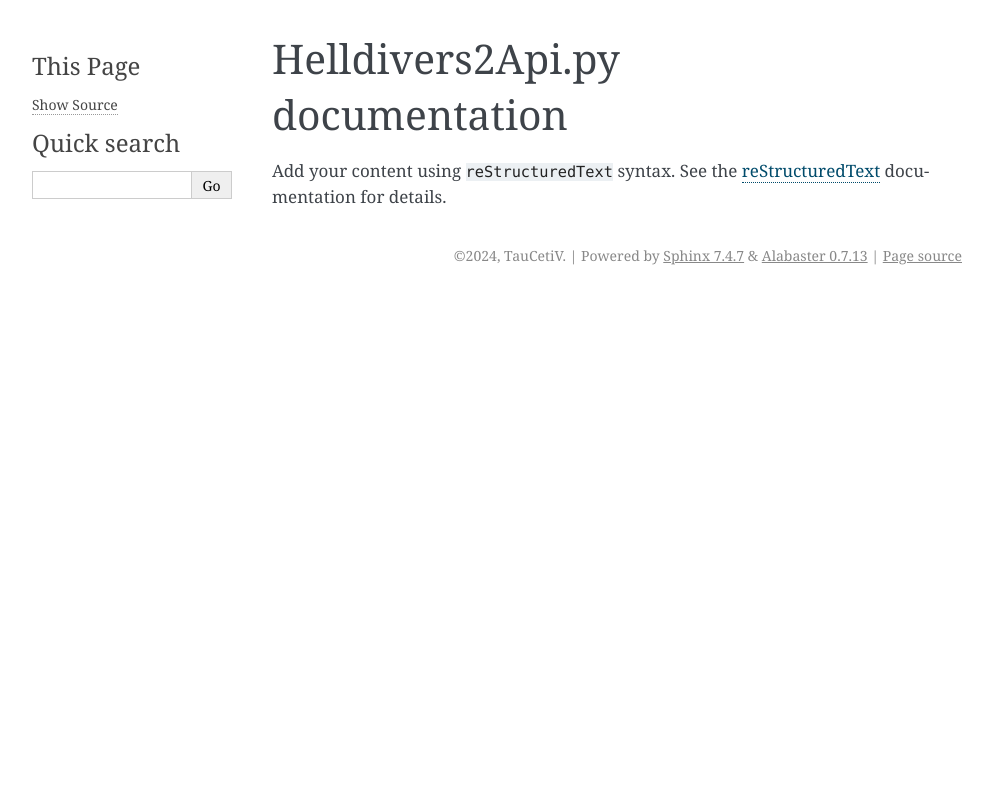
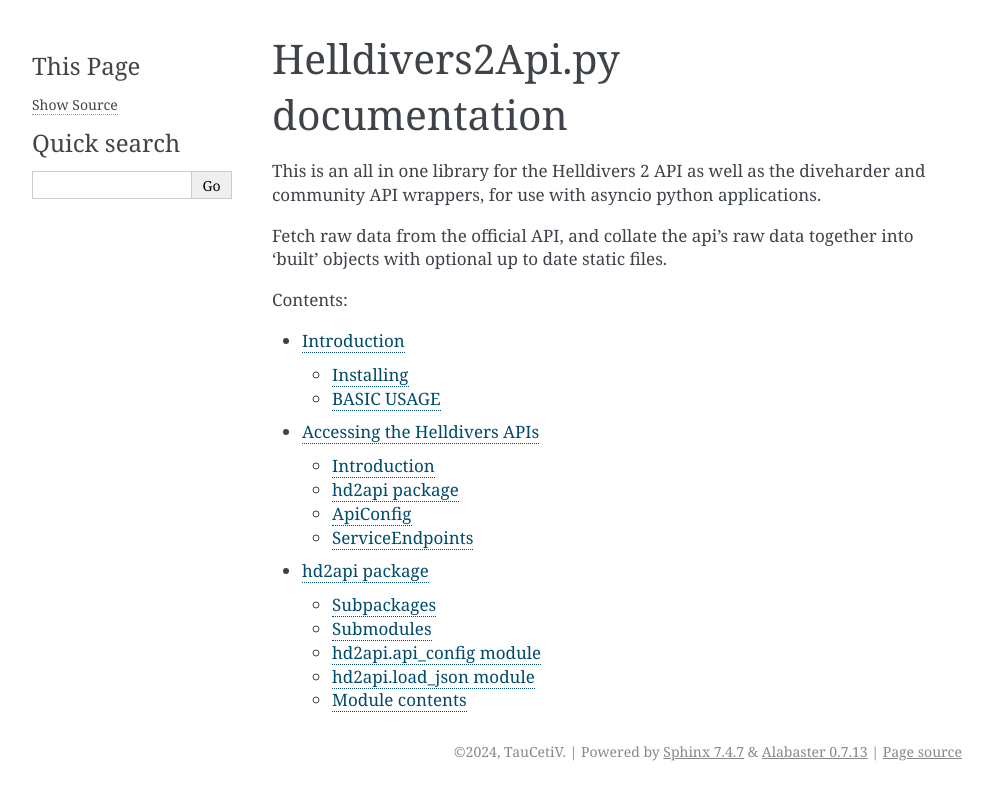
Before and after one commit to CrosswaveOmega/hd2api.py, a Sphinx documentation site: the page built from docs/source/index.rst, in a window 1280 px wide. Shown: the top 800 px of the page, without its empty margins (148-1141 px from the left). Built offline with Sphinx 7.4.7, drawn with Linux system fonts in a browser that asks for light colours.

Commit message:
additional documentation

```diff
--- a/docs/source/conf.py
+++ b/docs/source/conf.py
@@ -29,6 +29,7 @@
     "sphinx.ext.autosummary",  # Create neat summary tables
     "sphinxcontrib.autodoc_pydantic",
 ]
+autodoc_pydantic_model_show_config_summary = False
 
 autosummary_generate = True  # Turn on sphinx.ext.autosummary
 
--- /dev/null
+++ b/docs/source/guide_status.rst
@@ -0,0 +1,52 @@
+Accessing the Helldivers APIs
+=============================
+
+.. toctree::
+   :maxdepth: 2
+   :caption: Contents:
+
+   intro
+   hd2api
+
+
+The Galactic War in Helldivers 2 is one of the key features of the game,
+where every mission by every player contributes to an overarching narrative
+for the game world.
+
+To facilitate this, Arrowhead launched a web based api which returns the
+current state of the Galactic War as it is now, which many in the community
+have used to create their own third party applications, such as the
+`Helldivers 2 Companion App <https://helldiverscompanion.com/>`_.
+
+But before anything else, you need to define a new APIConfig.
+
+
+ApiConfig
+^^^^^^^^^
+.. autopydantic_model::  hd2api.api_config.APIConfig
+    :no-index:
+    :members:
+    :model-hide-paramlist:
+    :undoc-members: False
+
+ServiceEndpoints
+^^^^^^^^^^^^^^^^
+
+
+There are 5 important raw endpoints from the game's api to consider, each returns an import game object.
+
+.. autofunction:: hd2api.services.async_raw_service.GetApiRawWarStatus
+   :no-index:
+
+.. autofunction:: hd2api.services.async_raw_service.GetApiRawWarInfo
+   :no-index:
+
+
+.. autofunction:: hd2api.services.async_raw_service.GetApiRawSummary
+   :no-index:
+
+.. autofunction:: hd2api.services.async_raw_service.GetApiRawAssignment
+   :no-index:
+
+.. autofunction:: hd2api.services.async_raw_service.GetApiRawNewsFeed
+   :no-index:
--- a/docs/source/index.rst
+++ b/docs/source/index.rst
@@ -6,12 +6,16 @@
 Helldivers2Api.py documentation
 ===============================
 
-Add your content using ``reStructuredText`` syntax. See the
-`reStructuredText <https://www.sphinx-doc.org/en/master/usage/restructuredtext/index.html>`_
-documentation for details.
+This is an all in one library for the Helldivers 2 API as well as the diveharder and community API wrappers, for use with asyncio python applications.
+
+Fetch raw data from the official API, and collate the api's raw data together
+into 'built' objects with optional up to date static files.
 
 
 .. toctree::
    :maxdepth: 2
    :caption: Contents:
+
+   intro
+   guide_status
    hd2api
--- /dev/null
+++ b/docs/source/intro.rst
@@ -0,0 +1,41 @@
+Introduction
+============
+
+This is an all in one library for the Helldivers 2 API as well as the diveharder and community API wrappers,
+for use with asyncio python applications.
+
+Fetch raw data from the official API, and collate the api's raw data together
+into 'built' objects with optional up to date static files.
+
+
+Installing
+-----------
+
+This library requires Python version 3.8+ for it's pydantic and httpx dependencies.
+
+
+current stable installation ::
+
+    pip install -U hd2api.py
+
+current latest installation ::
+
+    pip install -U git+https://github.com/CrosswaveOmega/hd2api.py.git
+
+
+
+BASIC USAGE
+-----------
+
+
+.. code-block:: python3
+
+    # Retrieve the war status
+    import asyncio
+    from hd2api import GetApiRawWarStatus, ApiConfig
+    async def main():
+        apiconfig=ApiConfig()
+        allval=await GetApiRawWarStatus(apiconfig)
+        print(allval)
+
+    asyncio.run(main)
```
Also changed, not shown: 6 other files.
